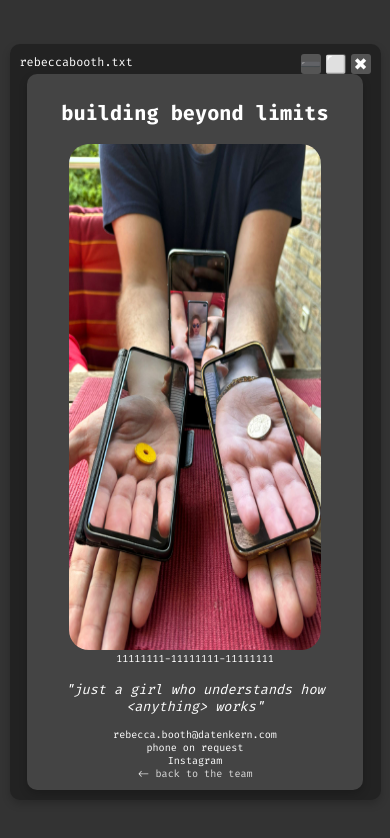
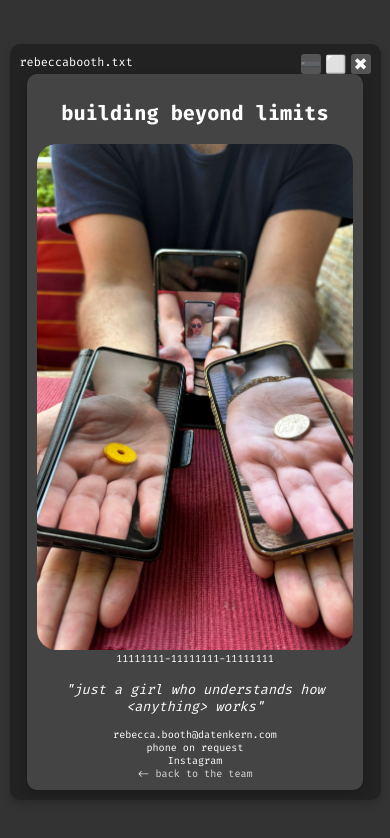
Before and after one commit to 4w0d/digitalkern-teamcards, a plain HTML site: page team/rebeccabooth.html in a window 390 px wide. Drawn offline with Linux system fonts and the light colour scheme; files whose address does not match are found by name.

Commit message:
fixing more css

```diff
--- a/assets/css/main.css
+++ b/assets/css/main.css
@@ -395,8 +395,11 @@ a:active {
     }
 
     .picture {
-        width: 80%;
+        width: auto;
         height: auto;
+        max-width: 100%;
+        max-height: 80%;
+        object-fit: cover;
     }
 
     .id, .membername, .links a {
```
